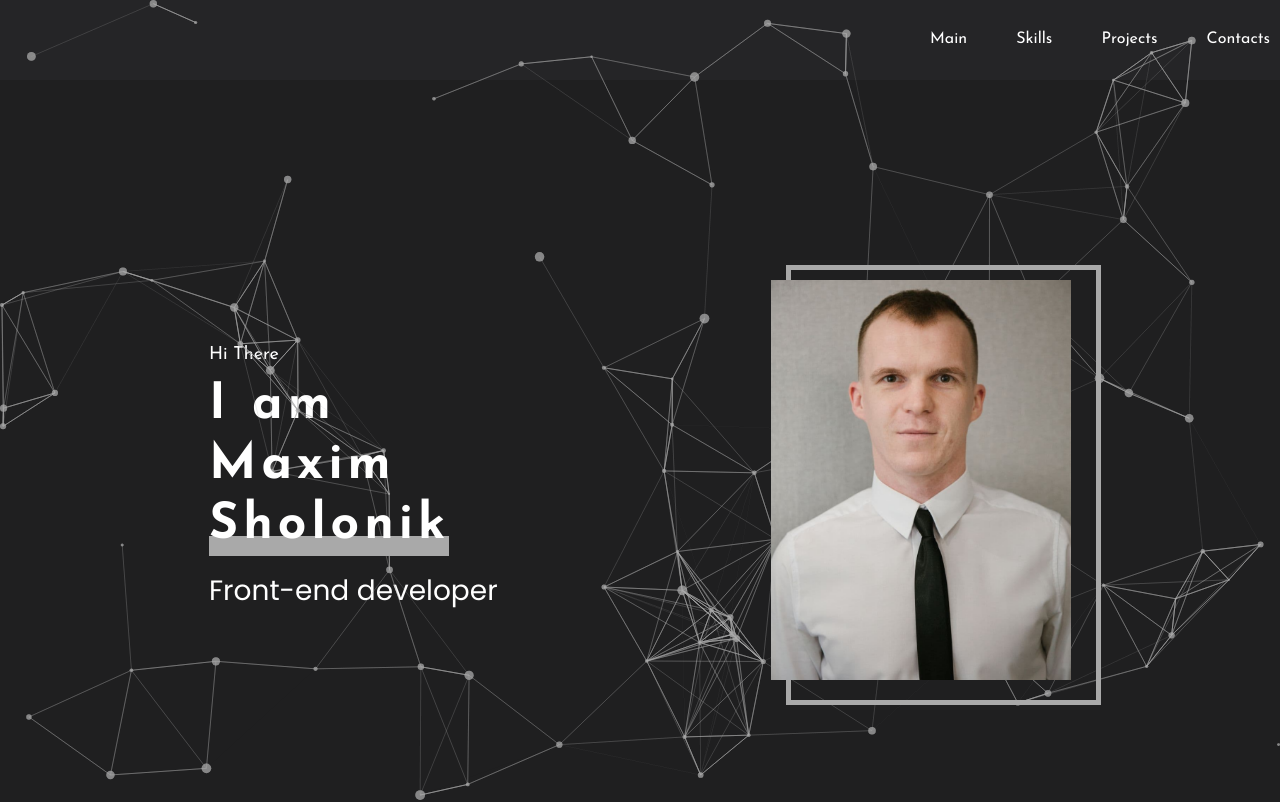
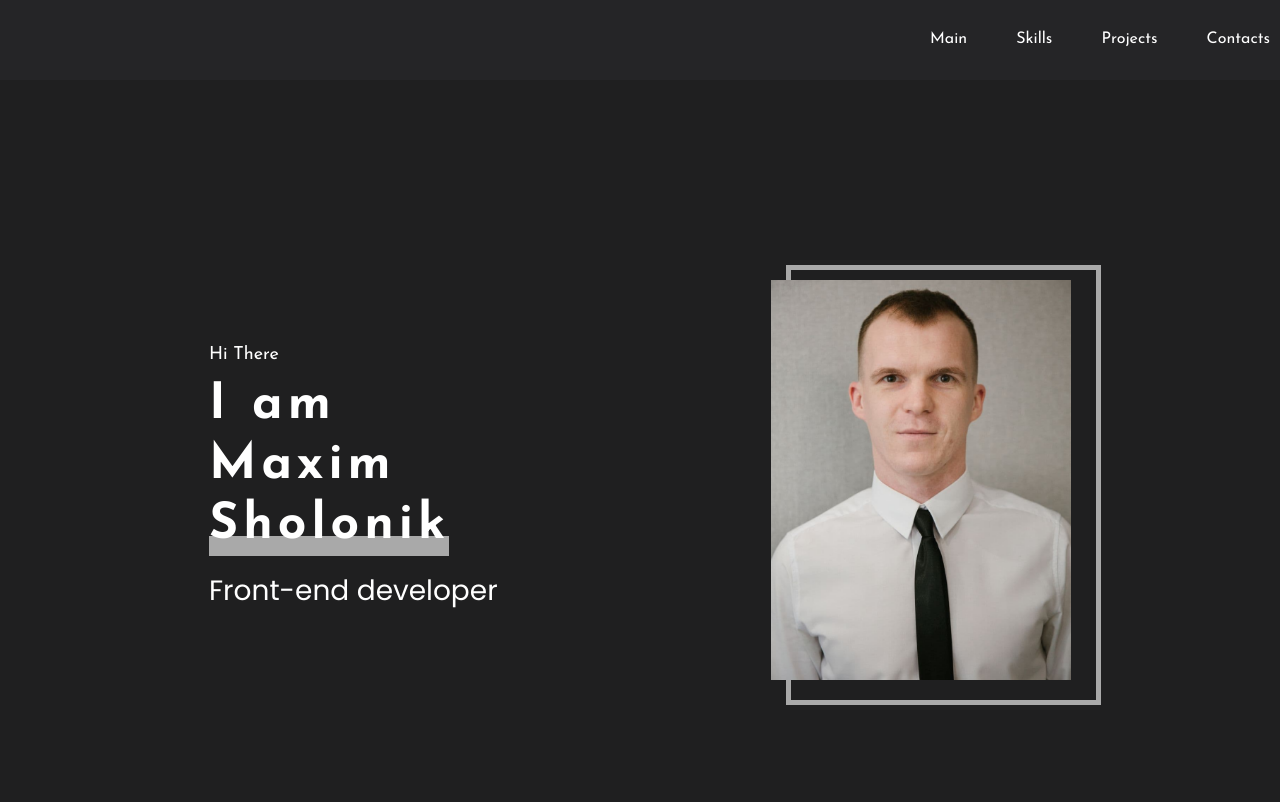
Before and after one commit to makcsholonik/portfolio, a React (Create React App) app: page / in a window 1280 px wide. Shown: the top 802 px of the page. Built offline with nearby package versions, Linux system fonts and the light colour scheme.

Commit message:
stage III (particles remove)

```diff
--- a/package.json
+++ b/package.json
@@ -12,8 +12,6 @@
     "react": "^17.0.2",
     "react-dom": "^17.0.2",
     "react-scripts": "4.0.3",
-    "react-tsparticles": "^1.39.0",
-    "tsparticles": "^1.39.0",
     "web-vitals": "^1.0.1"
   },
   "scripts": {
--- a/src/main/Main.js
+++ b/src/main/Main.js
@@ -1,88 +1,9 @@
 import React from 'react';
 import style from './Main.module.scss';
-import Particles from 'react-tsparticles';
 
 export const Main = () => {
     return (
         <div className={style.mainBlock}>
-            <Particles
-                options={{
-                    background: {
-                        color: {
-                            value: 'black'
-                        }
-                    },
-                    fpsLimit: 60,
-                    interactivity: {
-                        events: {
-                            onClick: {
-                                enable: true,
-                                mode: 'push'
-                            },
-                            onHover: {
-                                enable: true,
-                                mode: 'repulse'
-                            },
-                            resize: true
-                        },
-                        modes: {
-                            bubble: {
-                                distance: 400,
-                                duration: 2,
-                                opacity: 0.8,
-                                size: 40
-                            },
-                            push: {
-                                quantity: 4
-                            },
-                            repulse: {
-                                distance: 200,
-                                duration: 0.4
-                            }
-                        }
-                    },
-                    particles: {
-                        color: {
-                            value: '#A9A9A9'
-                        },
-                        links: {
-                            color: '#A9A9A9',
-                            distance: 150,
-                            enable: true,
-                            opacity: 0.5,
-                            width: 1
-                        },
-                        collisions: {
-                            enable: true
-                        },
-                        move: {
-                            direction: 'none',
-                            enable: true,
-                            outMode: 'bounce',
-                            random: false,
-                            speed: 6,
-                            straight: false
-                        },
-                        number: {
-                            density: {
-                                enable: true,
-                                area: 800
-                            },
-                            value: 80
-                        },
-                        opacity: {
-                            value: 0.5
-                        },
-                        shape: {
-                            type: 'circle'
-                        },
-                        size: {
-                            random: true,
-                            value: 5
-                        }
-                    },
-                    detectRetina: true
-                }}/>
             <div className={style.container}>
                 <div className={style.greeting}>
                     <span>Hi There</span>
```
Also changed, not shown: 1 other file (tests, documents, lock files or other folders).
